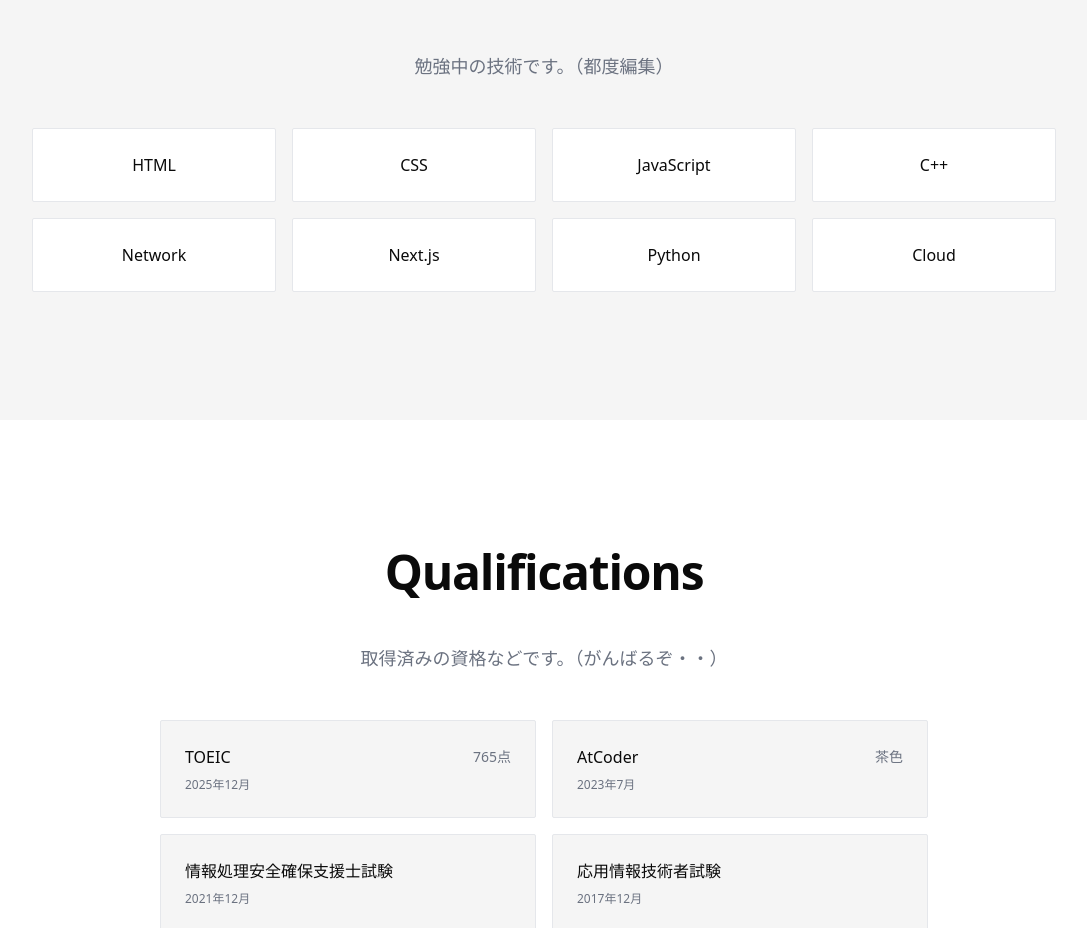
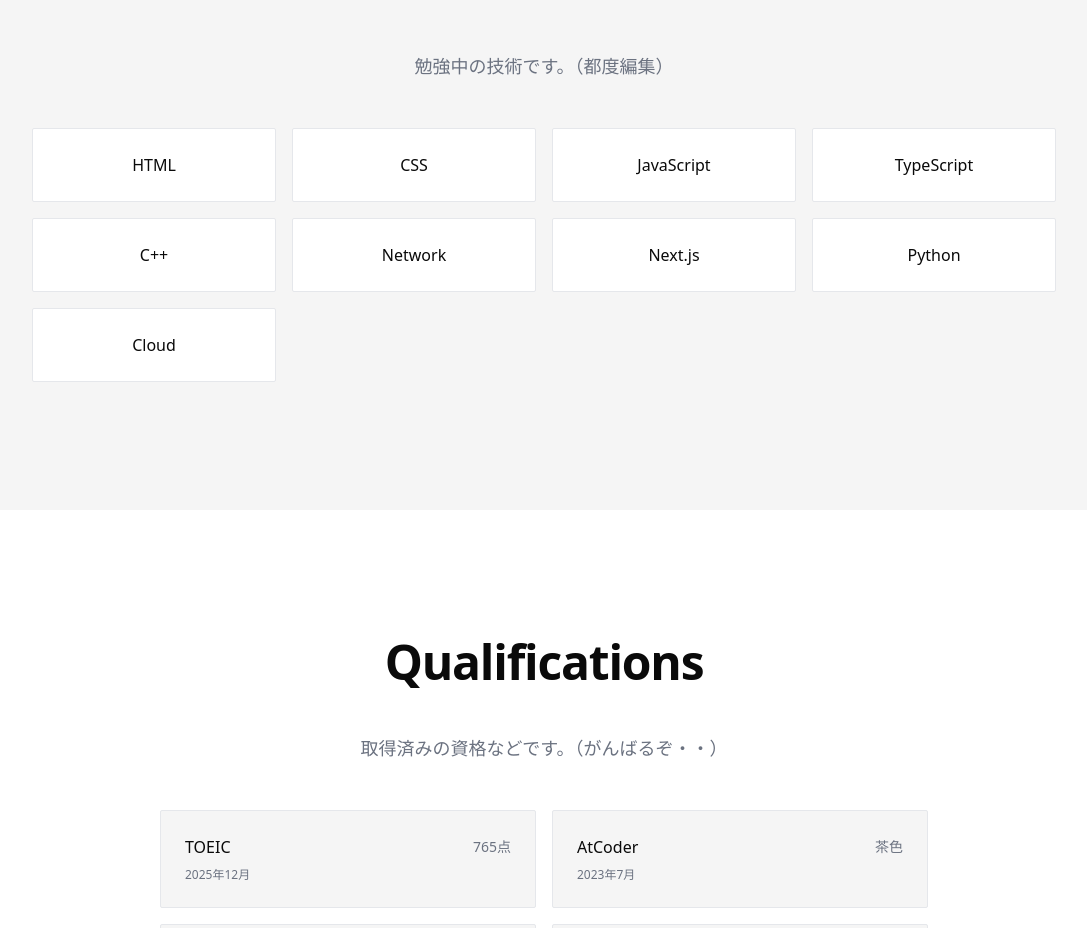
Before and after one commit to sanbay3/san_bay3_portfolio, a Next.js app: page / in a window 1280 px wide. Shown: the part 1364-2292 px from the top of the page, without its empty margins (96-1183 px from the left). Built offline with nearby package versions, Linux system fonts and the light colour scheme.

Commit message:
Add skills

```diff
--- a/components/Skills.tsx
+++ b/components/Skills.tsx
@@ -10,6 +10,7 @@ export default function Skills() {
     'HTML',
     'CSS',
     'JavaScript',
+    'TypeScript',
     'C++',
     'Network',
     'Next.js',
```
